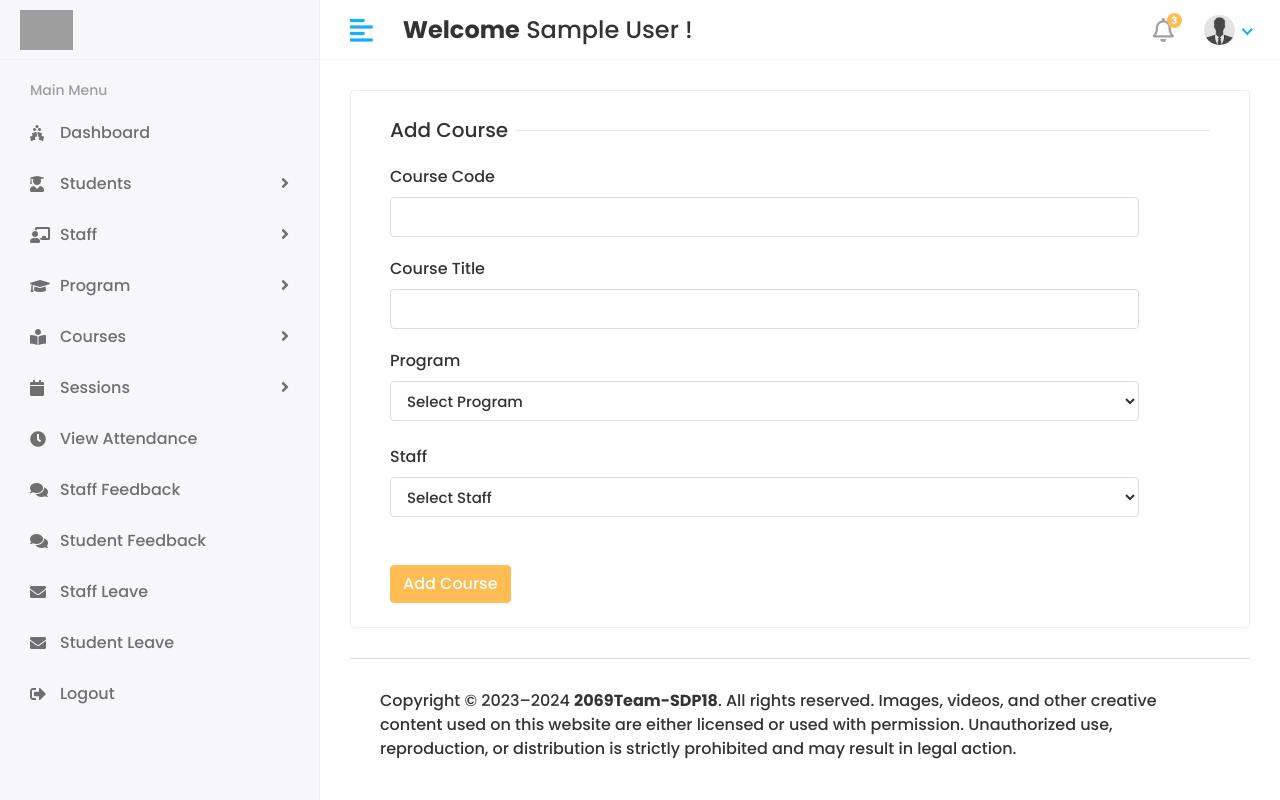
After one commit to KoushikReddyB/Student-Learning-Management-System, a Django app: page /HOD/Course/Add in a window 1280 px wide. The commit adds this page. Run offline with Django 4.2, Linux system fonts and the light colour scheme; the visitor is signed in with stand-in values (Sample User, id 1); data that the repository does not hold is empty; some libraries are stand-ins or nearby versions; grey boxes are pictures that could not be loaded.

Commit message:
add course is added successfully

```diff
--- a/Studentlearningmanagementsystem/Studentlearningmanagementsystem/HOD_views.py
+++ b/Studentlearningmanagementsystem/Studentlearningmanagementsystem/HOD_views.py
@@ -1,7 +1,7 @@
 from django.shortcuts import render,redirect
 from django.contrib.auth.decorators import login_required
 from app.models import CustomUser
-from app.models import Program, Session_Year, Student, Staff
+from app.models import Program, Session_Year, Student, Staff, Course
 from django.contrib import messages
 
 @login_required(login_url='/')
@@ -280,6 +280,7 @@ def UPDATE_STAFF(request):
 
         user = CustomUser.objects.get(id = staff_id)
         user.profile_pic = profile_pic
+        user.first_name = first_name
         user.last_name = last_name
         user.email = email
         user.username = username
@@ -308,3 +309,51 @@ def DELETE_STAFF(request, admin):
 
     messages.success(request, 'Record is Successfully Deleted!')
     return redirect('view_staff')
+
+@login_required(login_url='/')
+def ADD_COURSE(request):
+    program = Program.objects.all()
+    staff = Staff.objects.all()
+
+    if request.method == 'POST':
+        course_code = request.POST.get('course_code')
+        course_title = request.POST.get('course_title')
+        program_id = request.POST.get('program_id')
+        staff_id = request.POST.get('staff_id')
+
+        program = Program.objects.get(id = program_id)
+        staff = Staff.objects.get(id = staff_id)
+
+        course = Course(
+            course_code = course_code,
+            course_title = course_title,
+            program = program,
+            staff = staff,
+        )
+        course.save()
+        messages.success(request, course_code + " is Successfully Added !")
+
+        return redirect('add_course')
+
+    context = {
+        'program': program,
+        'staff': staff,
+    }
+
+    return render(request, 'Hod/add_course.html', context)
+
+@login_required(login_url='/')
+def VIEW_COURSE(request):
+    return render(request, 'Hod/view_course.html')
+
+@login_required(login_url='/')
+def EDIT_COURSE(request, id):
+    return render(request, 'Hod/edit_course.html')
+
+@login_required(login_url='/')
+def UPDATE_COURSE(request):
+    return render(request, 'Hod/view_course.html')
+
+@login_required(login_url='/')
+def DELETE_COURSE(request, id):
+    return render(request, 'Hod/view_course.html')
--- a/Studentlearningmanagementsystem/Studentlearningmanagementsystem/urls.py
+++ b/Studentlearningmanagementsystem/Studentlearningmanagementsystem/urls.py
@@ -52,5 +52,12 @@ urlpatterns = [
     path('HOD/Staff/Edit/<str:id>', HOD_views.EDIT_STAFF, name='edit_staff'),
     path('HOD/Staff/Update', HOD_views.UPDATE_STAFF, name='update_staff'),
     path('HOD/Staff/Delete/<str:admin>', HOD_views.DELETE_STAFF, name='delete_staff'),
+    ####
+    path('HOD/Course/Add', HOD_views.ADD_COURSE, name = 'add_course'),
+    path('HOD/Course/View', HOD_views.VIEW_COURSE, name = 'view_course'),
+    path('HOD/Course/Edit/<str:id>', HOD_views.EDIT_COURSE, name='edit_course'),
+    path('HOD/Course/Update', HOD_views.UPDATE_COURSE, name='update_course'),
+    path('HOD/Course/Delete/<str:int>', HOD_views.DELETE_COURSE, name='delete_course'),
+    ####
 
 ] + static(settings.MEDIA_URL, document_root = settings.MEDIA_ROOT)
--- a/Studentlearningmanagementsystem/app/admin.py
+++ b/Studentlearningmanagementsystem/app/admin.py
@@ -6,7 +6,7 @@ from django.contrib.auth.admin import UserAdmin
 class UserModel(UserAdmin):
     list_display = ['username', 'user_type']
 admin.site.register(CustomUser, UserModel)
-# admin.site.register(Course)
+admin.site.register(Course)
 admin.site.register(Session_Year)
 admin.site.register(Student)
 admin.site.register(Program)
--- a/Studentlearningmanagementsystem/app/models.py
+++ b/Studentlearningmanagementsystem/app/models.py
@@ -24,33 +24,6 @@ class Program(models.Model):
     class Meta:
         db_table = "program_table"
 
-'''
-class Course(models.Model):
-    id = models.AutoField(primary_key=True)
-    course_code = models.CharField(max_length=20,blank=False)
-    course_title = models.CharField(max_length=100,blank=False)
-
-    department_choises = ( ("CSE","CSE"), ("CS&IT","CS&IT"), ("AI&DS","AI&DS"), ("ECS","ECE"), ("EEE","EEE"), ("IoT","IoT"), ("BT","BT"), ("ME","ME"), ("CIVIL","CIVIL")  )
-    department = models.CharField(max_length=50,blank=False,choices=department_choises)
-
-    program_choise = ( ("B.Tech","B.Tech"), ("M.Tech","M.Tech"))
-    program = models.CharField(max_length=30,blank=False,choices=program_choise)
-
-    academic_year_choises = ( ("2020-2021", "2020-21"), ("2021-2022", "2021-22"), ("2022-2023", "2022-23"), ("2023-2024", "2023-24"))
-    academic_year = models.CharField(max_length=100,blank=False,choices=academic_year_choises)
-
-    sem_choise = ( ("ODD","ODD"), ("EVEN","EVEN"), ("SUMMER","SUMMER") )
-    semester = models.CharField(max_length=10,blank=False,choices=sem_choise)
-
-    year_choise = ( ("1st", "1st"), ("2nd", "2nd"), ("3rd", "3rd"), ("4th", "4th"), ("5th", "5th"))
-    year = models.CharField(max_length=10,blank=False,choices=year_choise)
-
-    class Meta:
-        db_table = 'course_table'
-
-    def __str__(self):
-        return self.course_code
-'''
 
 class Session_Year(models.Model):
     session_start = models.CharField(max_length=100)
@@ -91,3 +64,19 @@ class Staff(models.Model):
 
     def __str__(self):
         return self.admin.username
+
+
+class Course(models.Model):
+    course_code = models.CharField(max_length=20,blank=False)
+    course_title = models.CharField(max_length=100,blank=False)
+
+    program = models.ForeignKey(Program, on_delete=models.CASCADE)
+    staff = models.ForeignKey(Staff, on_delete=models.CASCADE)
+    updated_at = models.DateTimeField(auto_now_add=True)
+    created_at = models.DateTimeField(auto_now_add=True)
+
+    class Meta:
+        db_table = 'course_table'
+
+    def __str__(self):
+        return self.course_code
--- /dev/null
+++ b/Studentlearningmanagementsystem/templates/HOD/add_course.html
@@ -0,0 +1,58 @@
+{% extends 'base.html' %}
+{% block content %}
+
+<div class="row">
+    <div class="col-sm-12">
+       <div class="card">
+          <div class="card-body">
+             <form method="post" action="{% url 'add_course' %}" enctype="multipart/form-data">
+                {% csrf_token %}
+                   <div class="col-12">
+                      <h5 class="form-title"><span>Add Course</span></h5>
+                   </div>
+
+                   {% include 'includes/messages.html' %}
+
+                   <div class="col-sm-11">
+                      <div class="form-group">
+                         <label>Course Code</label>
+                         <input type="text" class="form-control" name="course_code" required>
+                      </div>
+                   </div>
+                   <div class="col-sm-11">
+                      <div class="form-group">
+                         <label>Course Title</label>
+                         <input type="text" class="form-control" name="course_title" required>
+                      </div>
+                   </div>
+                 <div class="col-sm-11">
+                      <label>Program</label>
+                         <select class="form-control" name="program_id" required>
+                            <option>Select Program</option>
+                             {% for i in program %}
+                            <option value="{{i.id}}">{{i.name}}</option>
+                             {% endfor %}
+                         </select>
+                   </div>
+                <br>
+                <div class="col-sm-11">
+                    <label>Staff</label>
+                       <select class="form-control" name="staff_id" required>
+                          <option>Select Staff</option>
+                           {% for i in staff %}
+                          <option value="{{i.id}}">{{i.id}} - {{i.admin.first_name}}&nbsp;{{i.admin.last_name}}</option>
+                           {% endfor %}
+                       </select>
+                 </div>
+              <br>
+                 <br>
+                   <div class="col-12">
+                      <button type="submit" class="btn btn-primary">Add Course</button>
+                   </div>
+             </form>
+          </div>
+       </div>
+    </div>
+ </div>
+
+{% endblock %}
--- a/Studentlearningmanagementsystem/templates/includes/sidebar.html
+++ b/Studentlearningmanagementsystem/templates/includes/sidebar.html
@@ -13,7 +13,7 @@
                 <a href="#"><i class="fas fa-user-graduate"></i> <span> Students</span> <span class="menu-arrow"></span></a>
                 <ul>
                    <li><a href="{% url 'add_student' %}">Add Student</a></li>
-                   <li><a href="{% url 'view_student' %}">View Student</a></li>
+                   <li><a href="{% url 'view_student' %}">View Students</a></li>
                 </ul>
              </li>
              <li class="submenu">
@@ -27,23 +27,21 @@
                 <a href="#"><i class="fa fa-graduation-cap"></i> <span> Program</span> <span class="menu-arrow"></span></a>
                 <ul>
                    <li><a href="{% url 'add_program' %}">Add Program</a></li>
-                   <li><a href="{% url 'view_program' %}">View Program</a></li>
+                   <li><a href="{% url 'view_program' %}">View Programs</a></li>
                 </ul>
              </li>
              <li class="submenu">
                 <a href="#"><i class="fas fa-book-reader"></i> <span> Courses</span> <span class="menu-arrow"></span></a>
                 <ul>
-                   <li><a href="subjects.html">Courses View</a></li>
-                   <li><a href="add-subject.html">Courses Add</a></li>
-                   <li><a href="edit-subject.html">Courses Edit</a></li>
+                   <li><a href="{% url 'add_course' %}">Add Course</a></li>
+                   <li><a href="#">View Courses</a></li>
                 </ul>
              </li>
              <li class="submenu">
                <a href="#"><i class="fa fa-calendar"></i> <span> Sessions</span> <span class="menu-arrow"></span></a>
                <ul>
-                  <li><a href="subjects.html">Session View</a></li>
-                  <li><a href="add-subject.html">Session Add</a></li>
-                  <li><a href="edit-subject.html">Session Edit</a></li>
+                  <li><a href="#">Add Session</a></li>
+                  <li><a href="#">View Sessions</a></li>
                </ul>
             </li>
             <li>
```
Also changed, not shown: Studentlearningmanagementsystem/app/migrations/0004_course.py (added).
